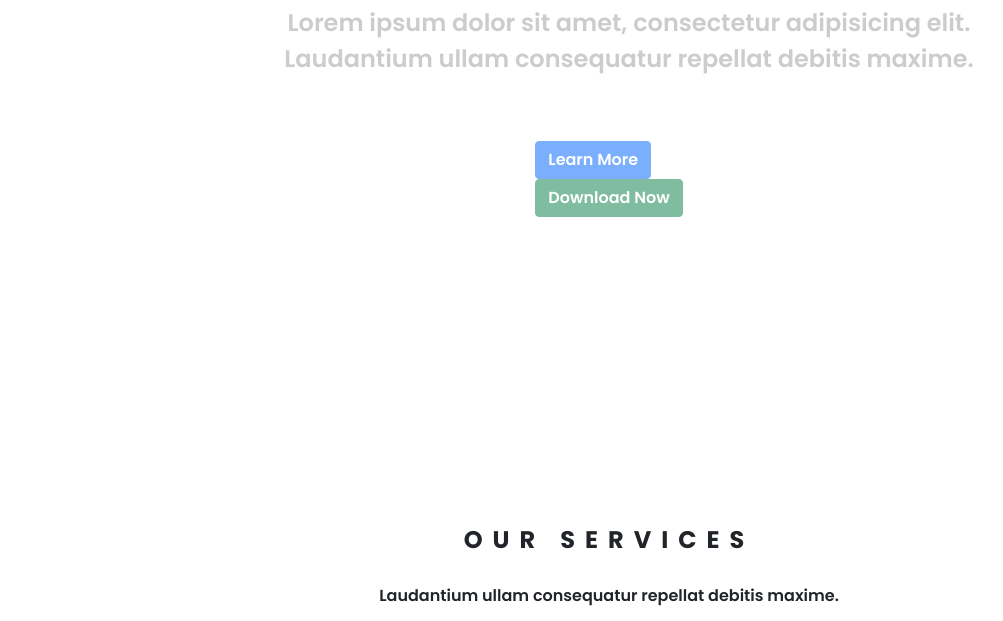
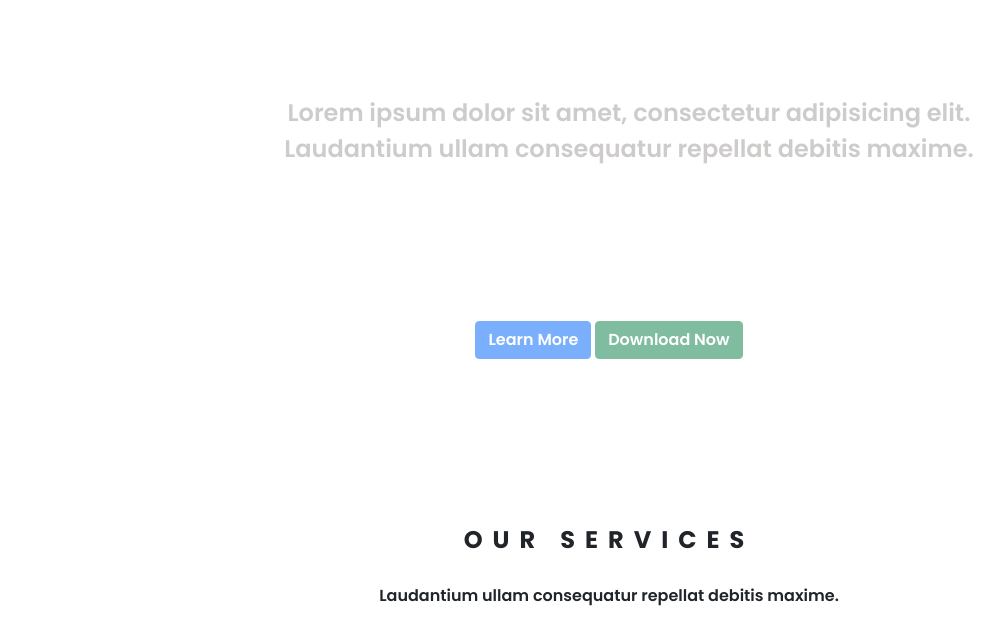
Before and after one commit to NargizAhmedli/exam-f, a plain HTML site: page index.html in a window 1280 px wide. Shown: the part 135-756 px from the top of the page, without its empty margins (31-1034 px from the left). Drawn offline with nearby package versions, Linux system fonts and the light colour scheme; files that its build step writes are made by us from their sources; a script that the page names is missing.

Commit message:
Update index.html

```diff
--- a/index.html
+++ b/index.html
@@ -51,14 +51,14 @@
     <section class="first">
 
           <div class="col-lg-12" style="background-image: url(/assets/image/hero.jpg); opacity: 0.55; z-index: 0; position: absolute; background-repeat: no-repeat; background-size: cover;">
-            <div class="class-title">
+            <div class="class-title h-100">
 
                 <h1>INDIGO TEMPLATE</h1>
                   <p>Lorem ipsum dolor sit amet, consectetur adipisicing elit. Laudantium ullam consequatur repellat debitis maxime.</p>
                  <div class="my-5">
 
-                     <button type="button" class="btn btn-primary" style="display:block">Learn More</button>
-                     <button type="button" class="btn btn-success" style="display:block">Download Now</button>
+                     <button type="button" class="btn btn-primary" >Learn More</button>
+                     <button type="button" class="btn btn-success" >Download Now</button>
                  </div>
             </div>
           </div>
@@ -126,6 +126,7 @@
   <section class="third">
 
 
+
 </section>
 
 
```
